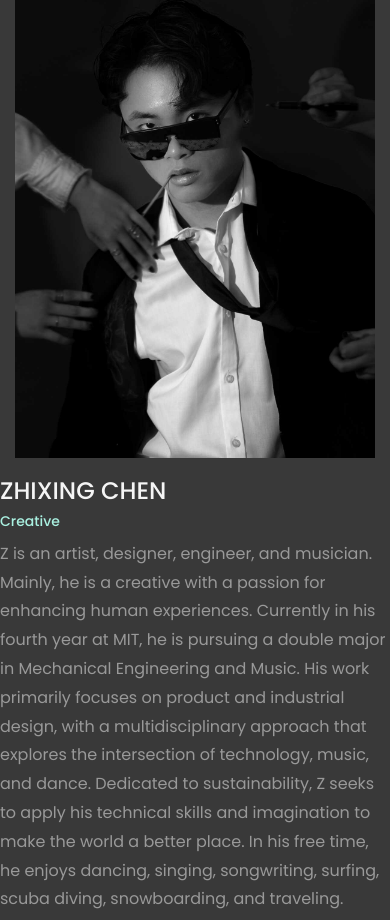
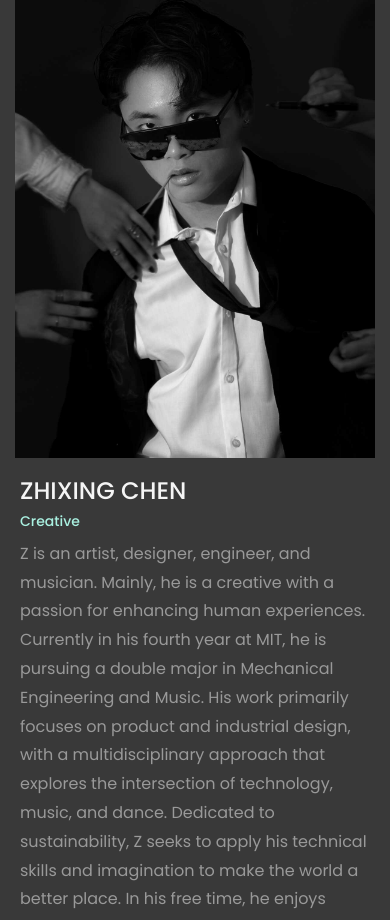
Before and after one commit to zheeeeeeeeeeeee/portfolio, a plain HTML site: page about.html in a window 390 px wide. Shown: the part 82-1002 px from the top of the page. Drawn offline with nearby package versions, Linux system fonts and the light colour scheme; files whose address does not match are found by name.

Commit message:
edit about mobile

```diff
--- a/css/style.css
+++ b/css/style.css
@@ -975,6 +975,10 @@ footer img {
 /* about page
 ==================================================*/
 
+.boxaboutme{
+    padding-left: 20px;
+    padding-right: 20px;
+}
 #aboutme p{
     font-size: 16px;
 }
```
Also changed, not shown: about.html (+3 -1 lines).
